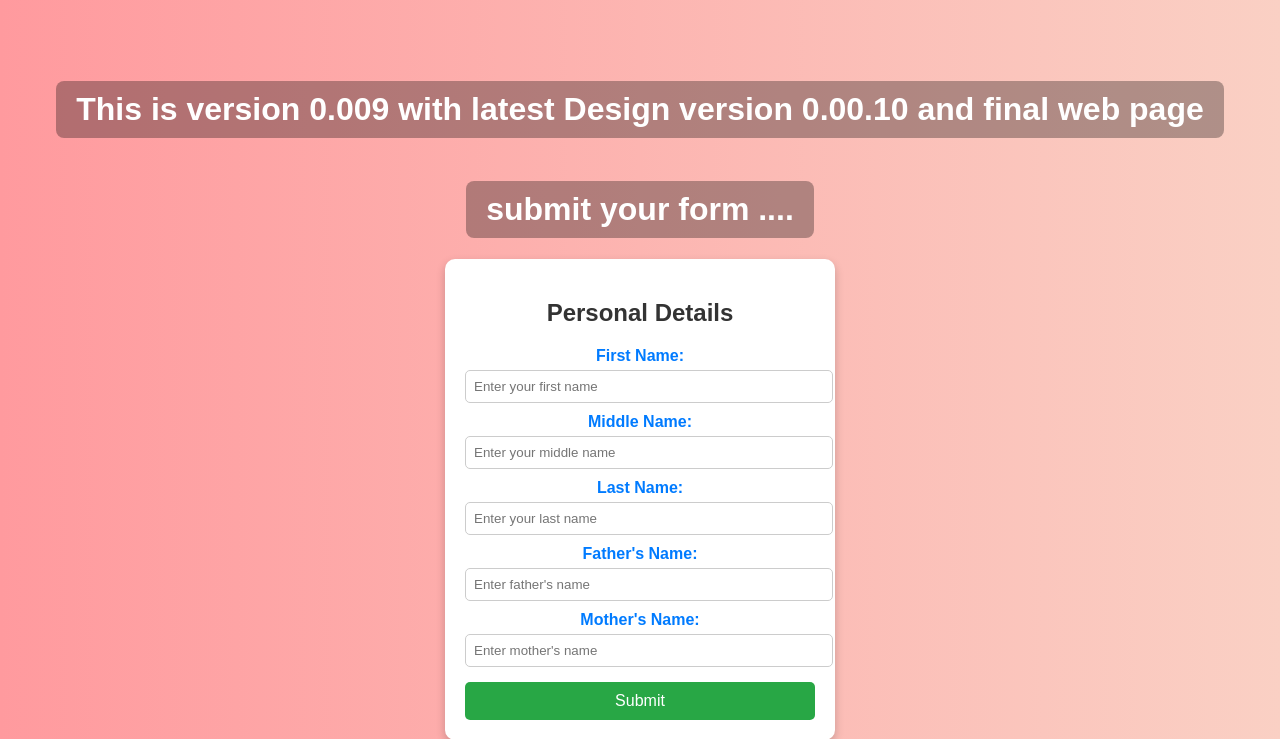
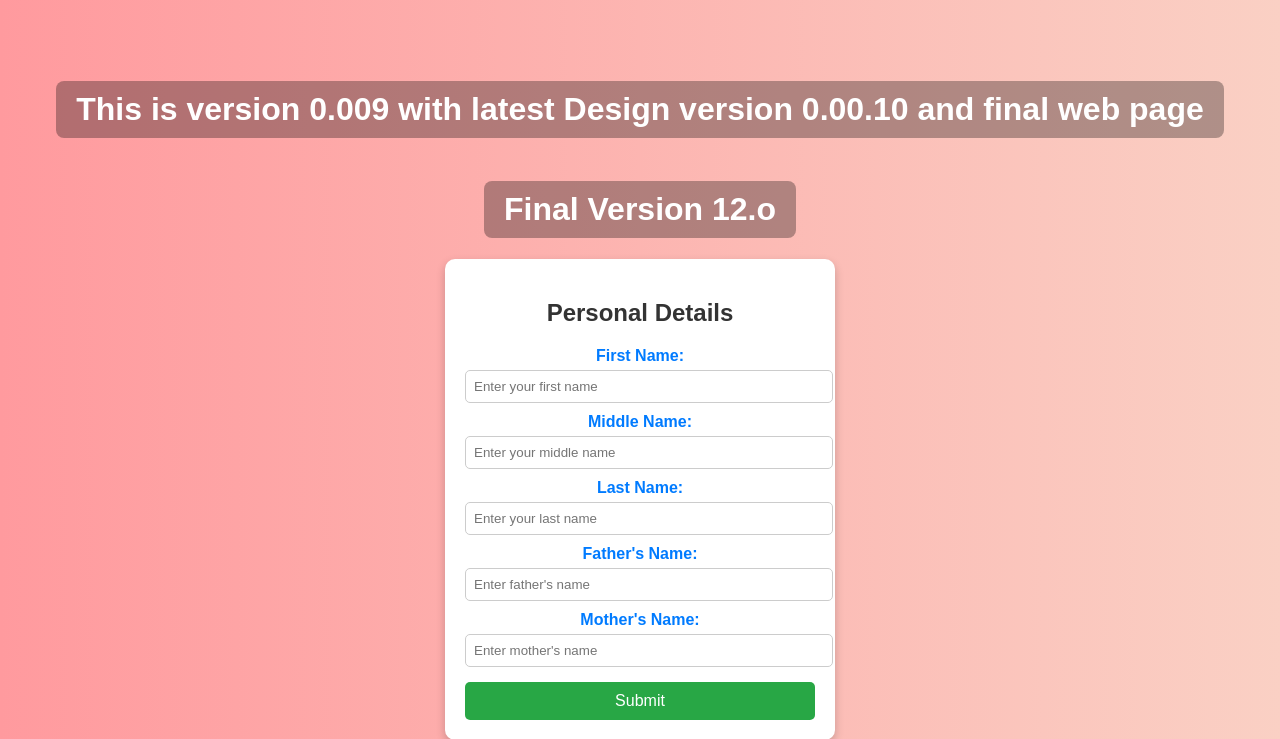
Before and after one commit to narendrasinghcheema/cicd, a Flask app: page / in a window 1280 px wide. Shown: the top 739 px of the page. Run offline with Flask 3, Linux system fonts and the light colour scheme.

Commit message:
final version 12.o

```diff
--- a/templates/index.html
+++ b/templates/index.html
@@ -8,7 +8,7 @@
 </head>
 <body>
     <h1>This is version 0.009 with latest Design version 0.00.10 and final web page</h1>
-    <h1>submit your form ....</h1>
+    <h1>Final Version 12.o</h1>
 
     <div class="form-container">
         <h2>Personal Details</h2>
```
